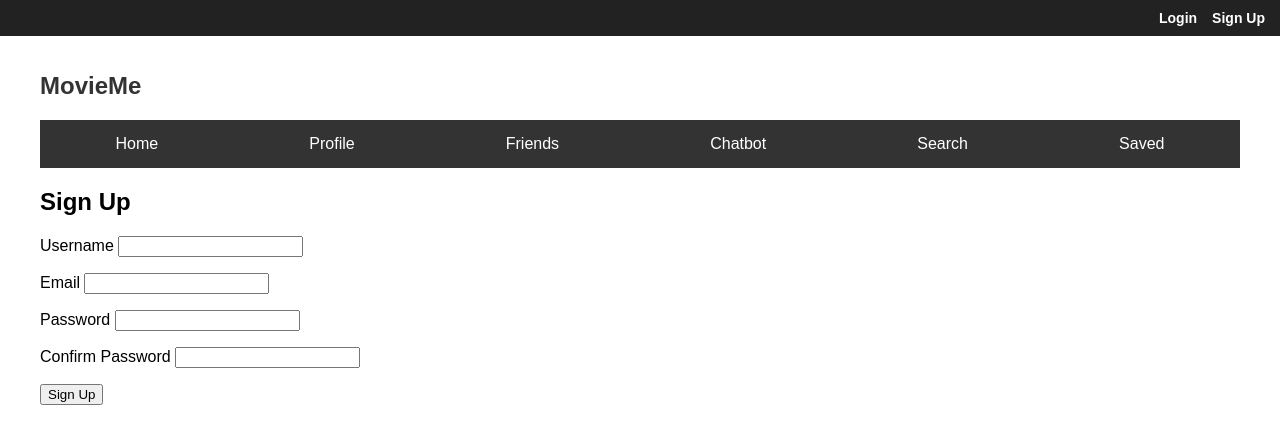
After one commit to Polumm/COMP70085-Team-Project-II, a Flask app: page /auth/signup in a window 1280 px wide. The commit adds this page. Shown: the top 444 px of the page. Run offline with Flask 3, Linux system fonts and the light colour scheme.

Commit message:
home page initial setup

```diff
--- a/app/config.py
+++ b/app/config.py
@@ -5,7 +5,7 @@ from dotenv import load_dotenv
 load_dotenv()
 
 class Config:
-    # SECRET_KEY = os.getenv("SECRET_KEY", "supersecretkey")
+    SECRET_KEY = os.getenv("SECRET_KEY", "supersecretkey")
     SQLALCHEMY_DATABASE_URI = os.getenv("DATABASE_URL", "sqlite:///site.db")
     SQLALCHEMY_TRACK_MODIFICATIONS = False
     TMDB_API_KEY = os.getenv("TMDB_API_KEY", "your-api-key")
--- /dev/null
+++ b/app/forms.py
@@ -0,0 +1,15 @@
+from flask_wtf import FlaskForm
+from wtforms import StringField, PasswordField, SubmitField
+from wtforms.validators import DataRequired, Email, EqualTo
+
+class LoginForm(FlaskForm):
+    email = StringField("Email", validators=[DataRequired(), Email()])
+    password = PasswordField("Password", validators=[DataRequired()])
+    submit = SubmitField("Login")
+
+class SignupForm(FlaskForm):
+    username = StringField("Username", validators=[DataRequired()])
+    email = StringField("Email", validators=[DataRequired(), Email()])
+    password = PasswordField("Password", validators=[DataRequired()])
+    confirm_password = PasswordField("Confirm Password", validators=[DataRequired(), EqualTo("password")])
+    submit = SubmitField("Sign Up")
--- /dev/null
+++ b/app/routes/auth.py
@@ -0,0 +1,43 @@
+from flask import Blueprint, render_template, redirect, url_for, flash, request
+from flask_login import login_user, logout_user, login_required
+from app.models import User, db
+from app.forms import LoginForm, SignupForm
+
+auth = Blueprint("auth", __name__)
+
+@auth.route("/login", methods=["GET", "POST"])
+def login():
+    form = LoginForm()
+    if form.validate_on_submit():
+        user = User.query.filter_by(email=form.email.data).first()
+        if user and user.check_password(form.password.data):
+            login_user(user)
+            flash("Logged in successfully!", "success")
+             # Redirect to profile or previous page
+            next_page = request.args.get("next")
+            return redirect(next_page) if next_page else redirect(url_for("main.profile"))
+
+        flash("Invalid credentials", "danger")
+    return render_template("login.html", form=form)
+
+@auth.route("/signup", methods=["GET", "POST"])
+def signup():
+    form = SignupForm()
+    if form.validate_on_submit():
+        user = User(
+            username=form.username.data,
+            email=form.email.data
+        )
+        user.set_password(form.password.data)
+        db.session.add(user)
+        db.session.commit()
+        flash("Account created! You can now log in.", "success")
+        return redirect(url_for("auth.login"))
+    return render_template("signup.html", form=form)
+
+@auth.route("/logout")
+@login_required
+def logout():
+    logout_user()
+    flash("Logged out successfully!", "info")
+    return redirect(url_for("auth.login"))
--- a/app/routes/main.py
+++ b/app/routes/main.py
@@ -1,5 +1,6 @@
 # Main routes
 from flask import Blueprint, render_template
+from flask_login import login_required, current_user
 
 main = Blueprint("main", __name__)
 
@@ -11,8 +12,9 @@ def landing_page():
 
 
 @main.route("/home")
+@login_required
 def home():
-    return render_template("home.html")
+    return render_template("home.html", user=current_user)
 
 
 @main.route("/profile")
--- a/app/static/styles.css
+++ b/app/static/styles.css
@@ -17,6 +17,32 @@ body {
 .app-title {
     color: #333;
     font-size: 24px;
+}
+
+/* Top bar for login/logout/signup */
+.top-bar {
+    background-color: #222;  /* Darker background */
+    color: white;
+    padding: 10px 15px;
+    text-align: right;
+}
+
+.top-bar-content {
+    display: flex;
+    justify-content: flex-end;
+    gap: 15px;
+    align-items: center;
+}
+
+.top-link {
+    color: white;
+    text-decoration: none;
+    font-size: 14px;
+    font-weight: bold;
+}
+
+.top-link:hover {
+    text-decoration: underline;
 }
 
 .navbar {
--- a/app/templates/base.html
+++ b/app/templates/base.html
@@ -7,6 +7,17 @@
     <link rel="stylesheet" href="{{ url_for('static', filename='styles.css') }}">
 </head>
 <body>
+    <header class="top-bar">
+        <div class="top-bar-content">
+            {% if current_user.is_authenticated %}
+                <span class="welcome-text">Hi, {{ current_user.username }}!</span>
+                <a href="{{ url_for('auth.logout') }}" class="top-link logout-button">Logout</a>
+            {% else %}
+                <a href="{{ url_for('auth.login') }}" class="top-link login-button">Login</a>
+                <a href="{{ url_for('auth.signup') }}" class="top-link signup-button">Sign Up</a>
+            {% endif %}
+        </div>
+    </header>
     <div class="content-wrapper">
         <header class="header">
             <div class="header-content">
--- a/app/templates/home.html
+++ b/app/templates/home.html
@@ -1,8 +1,7 @@
 {% extends "base.html" %}
 
 {% block content %}
-<div class="page-container">
-    <h2>Home Page</h2>
-    <p>Home page coming soon...</p>
+<div class="page-container text-center">
+    <h2 class="text-3xl font-bold text-purple-400">Welcome, {{ current_user.username }}!</h2>
 </div>
 {% endblock %}
--- /dev/null
+++ b/app/templates/signup.html
@@ -0,0 +1,13 @@
+{% extends "base.html" %}
+
+{% block content %}
+<h2>Sign Up</h2>
+<form method="POST">
+    {{ form.hidden_tag() }}
+    <p>{{ form.username.label }} {{ form.username }}</p>
+    <p>{{ form.email.label }} {{ form.email }}</p>
+    <p>{{ form.password.label }} {{ form.password }}</p>
+    <p>{{ form.confirm_password.label }} {{ form.confirm_password }}</p>
+    <p>{{ form.submit }}</p>
+</form>
+{% endblock %}
```
Also changed, not shown: app/__init__.py (+26 -7 lines), app/models.py (+16 -2 lines), app/templates/login.html (added, +11 -0 lines), requirements.txt (+21 -5 lines).
